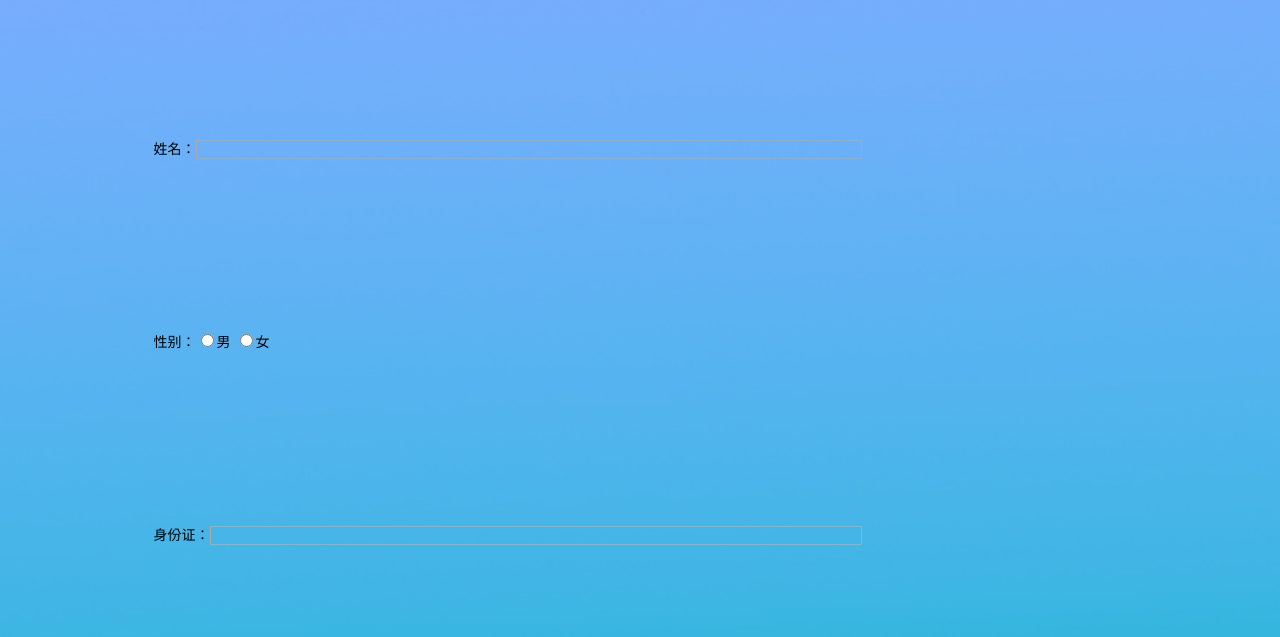
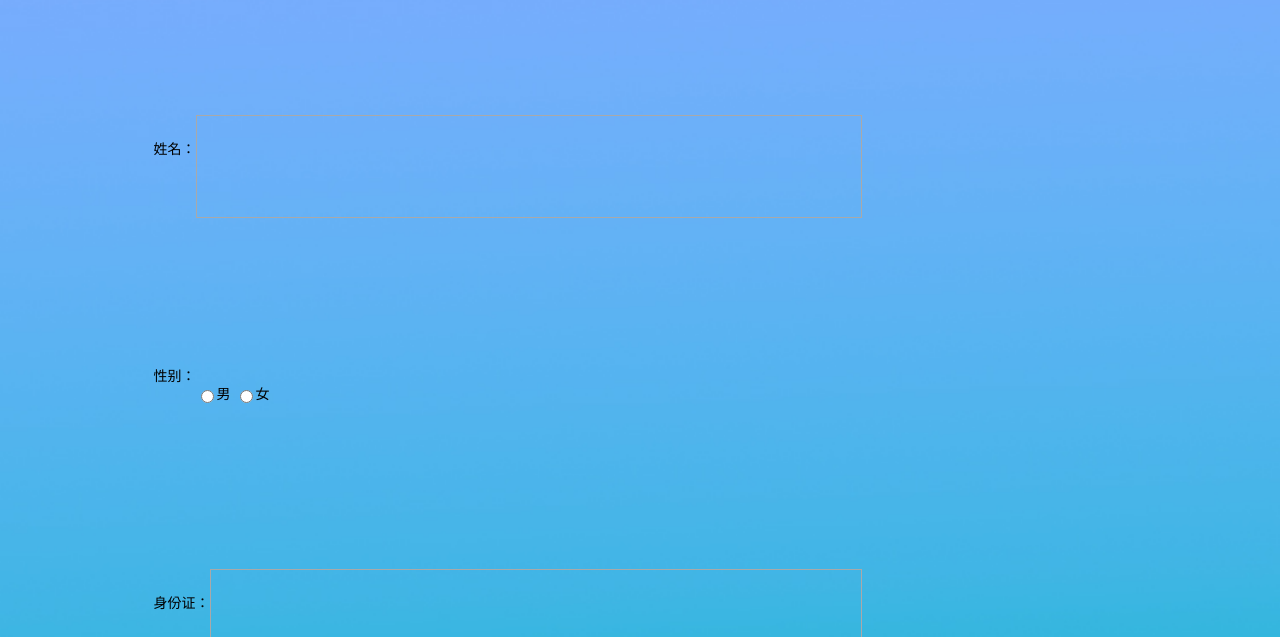
Before and after one commit to sampsonli/yijia_static, a website: page static/smrz/index.html in a window 1280 px wide. Shown: the part 163-800 px from the top of the page. Drawn offline with Linux system fonts and the light colour scheme.

Commit message:
addfinishuserinfo

```diff
--- a/static/smrz/style.css
+++ b/static/smrz/style.css
@@ -28,7 +28,7 @@ body{
     /*margin-top: 4rem;*/
 }
 .item{
-    height: .4rem;
+    height: .6rem;
     line-height: .4rem;
     margin: .73rem 0;
 }
@@ -43,6 +43,8 @@ input, select{
     border: .01rem solid darkgray;
     box-sizing: border-box;
     background-color: inherit;
+    height: .6rem;
+    vertical-align: middle;
 }
 select{
     width: 100%;
--- a/static/wszl/style.css
+++ b/static/wszl/style.css
@@ -24,9 +24,10 @@ body{
     margin-top: 4rem;
 }
 .item{
-    height: .4rem;
+    height: .6rem;
     line-height: .4rem;
     margin: .73rem 0;
+    vertical-align: middle;
 }
 .itemL{
 
@@ -38,6 +39,8 @@ body{
 input, select{
     border: .01rem solid darkgray;
     box-sizing: border-box;
+    height: .6rem;
+    vertical-align: middle;
 }
 select{
     width: 100%;
```
